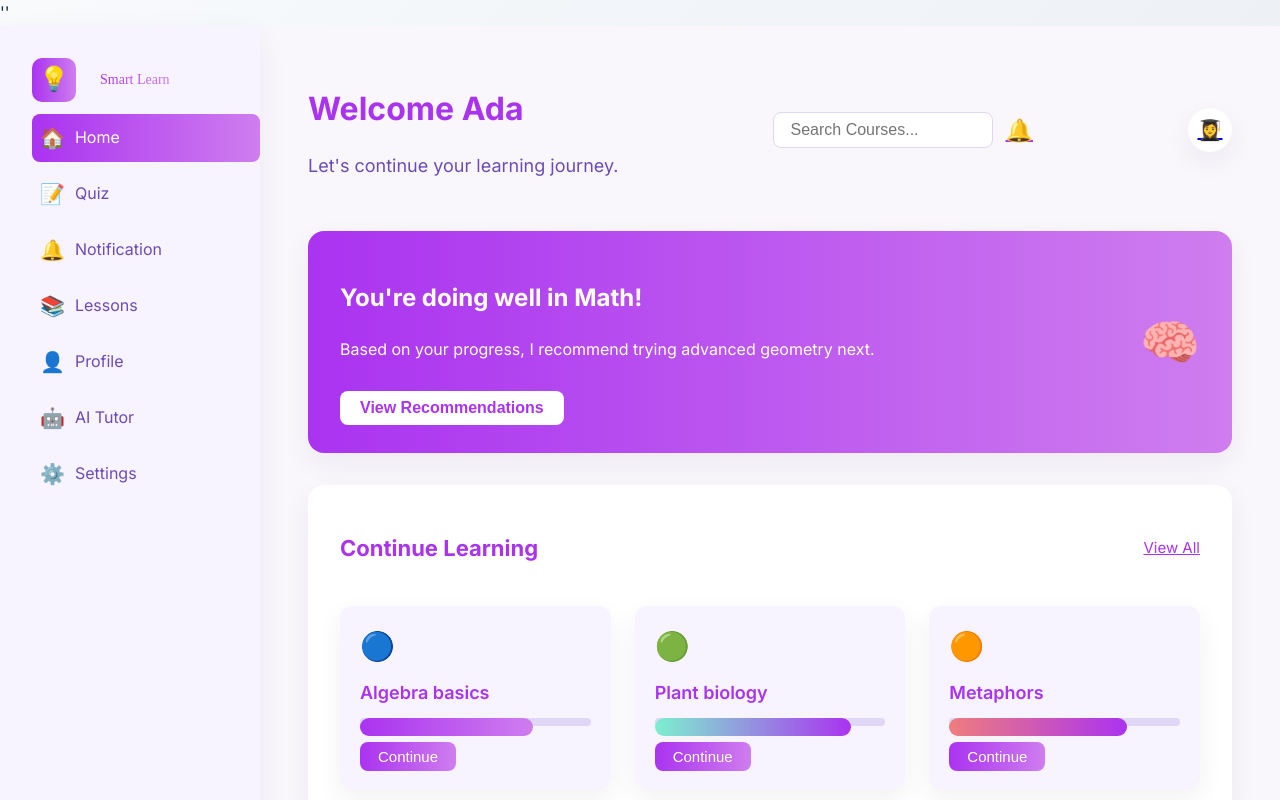
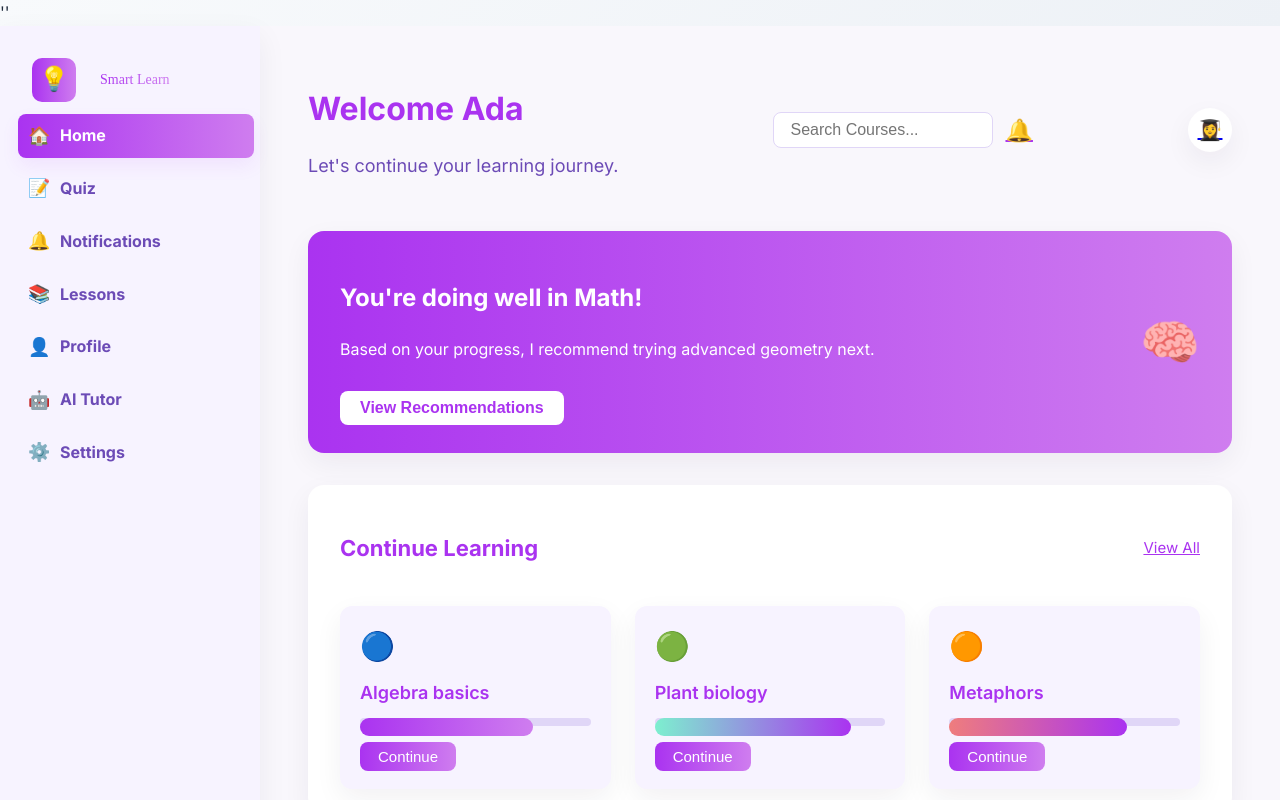
Before and after one commit to infobloom-smartlearn/smartlearn, a React (Create React App) app: page /app in a window 1280 px wide. Shown: the top 800 px of the page. Built offline with nearby package versions, Linux system fonts and the light colour scheme; a web font is replaced by a local one.

Commit message:
Updated the dashboard, notification and profile page

```diff
--- a/src/pages/Dashboard.css
+++ b/src/pages/Dashboard.css
@@ -65,26 +65,29 @@
   display: flex;
   flex-direction: column;
   gap: 8px;
-  padding-left: 32px;
+  padding-left: 18px;
+  padding-right: 6px;
 }
 .nav-link {
   display: flex;
   align-items: center;
-  font-size: 18px;
+  gap: 10px;
+  font-size: 16px;
   color: #6c4bb6;
   text-decoration: none;
-  padding: 8px 0;
-  border-radius: 8px;
-  transition: background 0.2s;
+  padding: 10px 12px;
+  border-radius: 10px;
+  transition: background 0.12s ease, transform 0.12s ease;
+  width: 100%;
 }
+.nav-link:hover { transform: translateX(4px); background: linear-gradient(90deg, rgba(170,51,240,0.06), rgba(207,125,239,0.06)); }
 .nav-link.active {
   background: var(--purple-gradient);
   color: #fff;
+  box-shadow: 0 8px 20px rgba(170,51,240,0.12);
 }
-.nav-link .nav-ico {
-  margin-right: 10px;
-  font-size: 20px;
-}
+.nav-link .nav-ico { font-size: 18px; display:inline-block; width:22px; text-align:center; }
+.nav-link .label { font-weight:700; color:inherit; }
 .nav-link.small {
   font-size: 15px;
   color: #8a7bbd;
@@ -374,4 +377,9 @@
     flex-direction: column;
     gap: 16px;
   }
+  /* on small screens hide sidebar labels to keep nav compact */
+  .nav-link .label { display: none; }
 }
+
+/* reveal labels on hover for desktop */
+.sidebar:hover .nav-link .label { display: inline-block; }
--- a/src/pages/Dashboard.js
+++ b/src/pages/Dashboard.js
@@ -16,18 +16,18 @@ export default function Dashboard() {
             <span className="logo-text">Smart Learn</span>
           </div>
           <nav className="nav-links">
-            <Link className="nav-link active" to="/"><span className="nav-ico">🏠</span>Home</Link>
-            <Link className="nav-link" to="#"><span className="nav-ico">📝</span>Quiz</Link>
-            <Link className="nav-link" to="/notifications"><span className="nav-ico">🔔</span>Notification</Link>
-            <Link className="nav-link" to="#"><span className="nav-ico">📚</span>Lessons</Link>
-            <Link className="nav-link" to="/profile"><span className="nav-ico">👤</span>Profile</Link>
-            <Link className="nav-link" to="#"><span className="nav-ico">🤖</span>AI Tutor</Link>
-            <Link className="nav-link" to="#"><span className="nav-ico">⚙️</span>Settings</Link>
+              <Link className="nav-link active" to="/"><span className="nav-ico">🏠</span><span className="label">Home</span></Link>
+              <Link className="nav-link" to="#"><span className="nav-ico">📝</span><span className="label">Quiz</span></Link>
+              <Link className="nav-link" to="/notifications"><span className="nav-ico">🔔</span><span className="label">Notifications</span></Link>
+              <Link className="nav-link" to="/app"><span className="nav-ico">📚</span><span className="label">Lessons</span></Link>
+              <Link className="nav-link" to="/profile"><span className="nav-ico">👤</span><span className="label">Profile</span></Link>
+              <Link className="nav-link" to="#"><span className="nav-ico">🤖</span><span className="label">AI Tutor</span></Link>
+              <Link className="nav-link" to="#"><span className="nav-ico">⚙️</span><span className="label">Settings</span></Link>
           </nav>
         </div>
         <div className="sidebar-bottom">
-          <a className="nav-link small" href="#"><span className="nav-ico">🎤</span>Voice Assistant</a>
-          <a className="nav-link small" href="#"><span className="nav-ico">📈</span>AI Insights</a>
+          <Link className="nav-link small" to="#"><span className="nav-ico">🎤</span><span className="label">Voice Assistant</span></Link>
+          <Link className="nav-link small" to="#"><span className="nav-ico">📈</span><span className="label">AI Insights</span></Link>
           <div className="ai-buddy-block">
             <div className="ai-buddy-title">AI Buddy</div>
             <div className="ai-buddy-desc">Ready to help you learn something new today!</div>
--- a/src/pages/Notifications.css
+++ b/src/pages/Notifications.css
@@ -38,9 +38,15 @@
 }
 .logo-circle{ width:44px; height:44px; border-radius:10px; background:var(--purple-grad); display:flex; align-items:center; justify-content:center; color:#fff; }
 .logo-text{ font-family:var(--font-logo); font-size:22px; background:var(--purple-grad); -webkit-background-clip:text; background-clip:text; -webkit-text-fill-color:transparent; }
-.nav-links{ display:flex; flex-direction:column; gap:8px; margin-top:12px; }
-.nav-link{ color:var(--muted); text-decoration:none; padding:8px; border-radius:8px; font-size:16px; }
-.nav-link.active{ background:var(--purple-grad); color:#fff; }
+.nav-links{ display:flex; flex-direction:column; gap:8px; margin-top:12px; padding-right:6px; }
+.nav-link{ display:flex; align-items:center; gap:10px; font-size:16px; color:var(--muted); text-decoration:none; padding:8px 10px; border-radius:8px; transition:background .12s ease, transform .12s ease; width:100%; }
+.nav-link:hover{ background:linear-gradient(90deg, rgba(170,51,240,0.06), rgba(207,125,239,0.06)); transform:translateX(2px); }
+.nav-link.active{ background:var(--purple-grad); color:#fff; box-shadow:0 8px 18px rgba(170,51,240,0.08); }
+.nav-link .nav-ico{ display:inline-block; width:22px; text-align:center; font-size:18px; }
+.nav-link .label{ font-weight:700; color:inherit; }
+
+/* reveal labels when the user hovers the sidebar on desktop devices */
+.notif-sidebar:hover .nav-link .label{ display:inline-block; }
 
 /* Main area */
 .notif-main{ flex:1; padding:26px 32px; display:flex; flex-direction:column; gap:18px; }
@@ -88,4 +94,7 @@
   .notif-main{ padding:18px; }
   .title-block h1{ font-size:22px; }
   .notif-card{ padding:14px; }
+  /* hide labels on small screens to keep icons compact */
+  .nav-link .label{ display:none; }
+
 }
--- a/src/pages/Notifications.js
+++ b/src/pages/Notifications.js
@@ -82,14 +82,14 @@ export default function Notifications(){
         </div>
 
         <nav className="nav-links">
-          <Link className="nav-link" to="/">🏠 Home</Link>
-          <Link className="nav-link" to="#">📝 Quiz</Link>
-          <Link className="nav-link active" to="/notifications">🔔 Notifications</Link>
-          <Link className="nav-link" to="#">📚 Lessons</Link>
-          <Link className="nav-link" to="#">👤 Profile</Link>
-          <Link className="nav-link" to="#">🤖 AI Tutor</Link>
-          <Link className="nav-link" to="#">🎮 Games</Link>
-          <Link className="nav-link" to="#">⚙️ Settings</Link>
+          <Link className="nav-link" to="/"><span className="nav-ico">🏠</span><span className="label">Home</span></Link>
+          <Link className="nav-link" to="/onboarding"><span className="nav-ico">📝</span><span className="label">Quiz</span></Link>
+          <Link className="nav-link active" to="/notifications"><span className="nav-ico">🔔</span><span className="label">Notifications</span></Link>
+          <Link className="nav-link" to="/app"><span className="nav-ico">📚</span><span className="label">Lessons</span></Link>
+          <Link className="nav-link" to="/profile"><span className="nav-ico">👤</span><span className="label">Profile</span></Link>
+          <Link className="nav-link" to="/app"><span className="nav-ico">🤖</span><span className="label">AI Tutor</span></Link>
+          <Link className="nav-link" to="#"><span className="nav-ico">🎮</span><span className="label">Games</span></Link>
+          <Link className="nav-link" to="#"><span className="nav-ico">⚙️</span><span className="label">Settings</span></Link>
         </nav>
 
       </aside>
--- a/src/pages/Profile.css
+++ b/src/pages/Profile.css
@@ -19,6 +19,9 @@
 .nav-items{ display:flex; flex-direction:column; gap:10px; margin-top:8px; width:100%; }
 .nav-item{ width:100%; height:48px; border-radius:12px; display:flex; align-items:center; gap:10px; justify-content:flex-start; padding:0 12px; font-size:16px; background:transparent; color:var(--muted); text-decoration:none; }
 .nav-item .label{ display:inline-block; font-weight:600; color:inherit; }
+
+/* reveal labels on hover for desktop */
+.profile-nav:hover .nav-item .label{ display:inline-block; }
 .nav-item.active{ background:linear-gradient(180deg,#f3e6ff,#f8eefe); box-shadow:0 8px 18px rgba(170,51,240,0.08); color:var(--purple); transform:translateX(2px); }
 
 .profile-main{ flex:1; padding:28px 34px; display:flex; flex-direction:column; gap:18px; }
```
